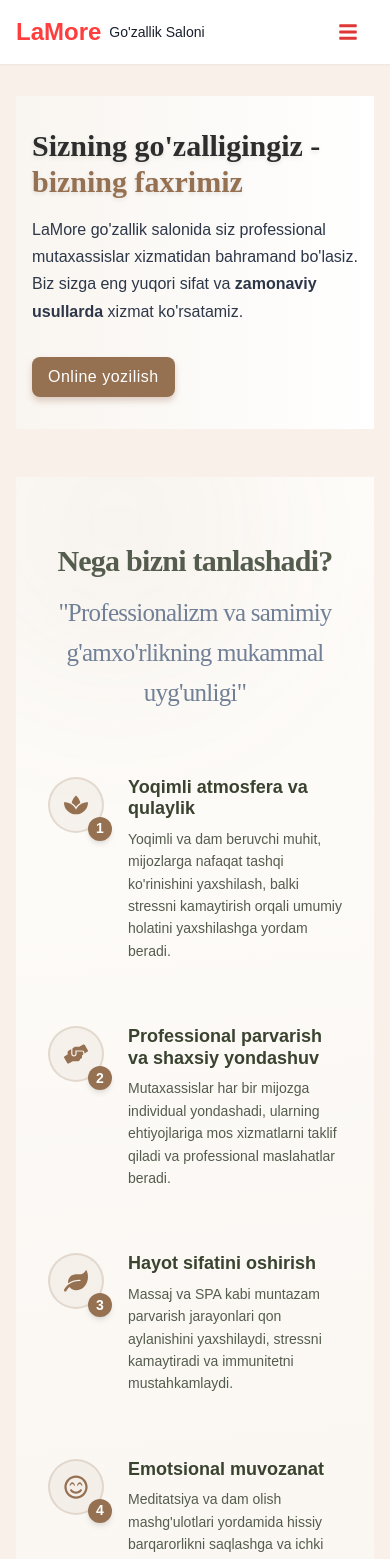
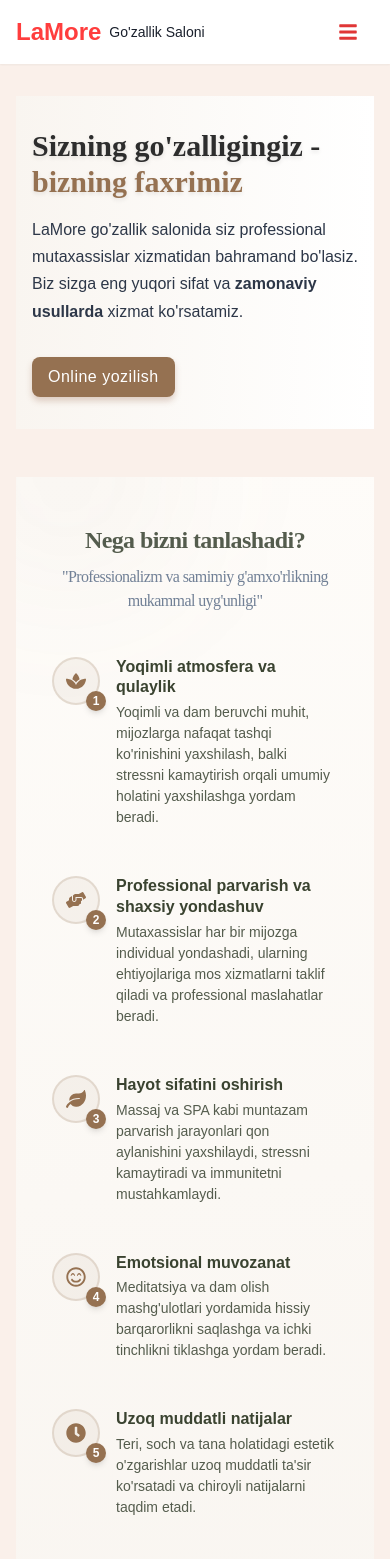
Before and after one commit to Samandarcodee/lamore-beauty, a React (Vite) app: page / in a window 390 px wide. Shown: the top 1559 px of the page. Built offline with nearby package versions, Linux system fonts and the light colour scheme.

Commit message:
Initial commit

```diff
--- a/src/components/WhyChooseUs.jsx
+++ b/src/components/WhyChooseUs.jsx
@@ -1,11 +1,11 @@
 import {
   Box, Grid, GridItem, Text, Heading, Circle, Stack,
-  useColorModeValue, keyframes
-} from '@chakra-ui/react'
+  useColorModeValue, keyframes, useBreakpointValue
+} from '@chakra-ui/react';
 import {
   FaSpa, FaHandsHelping, FaLeaf, FaRegSmileBeam,
   FaClock, FaHeart, FaRegLightbulb
-} from 'react-icons/fa'
+} from 'react-icons/fa';
 
 const reasons = [
   {
@@ -43,22 +43,23 @@
     title: "Stressni kamaytirish va psixo-emotsional tiklanish",
     description: "Qulay parvarish muhitida tashqi go'zallik va ichki xotirjamlik uyg'unlashadi, natijada umumiy farovonlik yaxshilanadi."
   }
-]
+];
 
 const fadeIn = keyframes`
   from { opacity: 0; transform: translateY(20px); }
   to { opacity: 1; transform: translateY(0); }
-`
+`;
 
 const WhyChooseUsModern = () => {
-  const accentColor = useColorModeValue('#957151', '#3A4330')
-  const animation = `${fadeIn} 0.8s ease forwards`
+  const accentColor = useColorModeValue('#957151', '#3A4330');
+  const animation = `${fadeIn} 0.8s ease forwards`;
+  const isMobile = useBreakpointValue({ base: true, md: false });
 
   return (
     <Box
       bg="linear-gradient(175deg, #FEFCF9 0%, #F8F4EF 100%)"
-      py={{ base: 16, md: 28 }}
-      px={{ base: 4, md: 6 }}
+      py={{ base: 12, md: 20, lg: 28 }}
+      px={{ base: 4, sm: 6, md: 8 }}
       position="relative"
       overflow="hidden"
     >
@@ -67,44 +68,50 @@
         position="absolute"
         top="-100px"
         left="-50px"
-        w="300px"
-        h="300px"
+        w={{ base: '200px', md: '300px' }}
+        h={{ base: '200px', md: '300px' }}
         bg={`${accentColor}10`}
         borderRadius="full"
         filter="blur(80px)"
       />
 
-      <Box maxW="7xl" mx="auto" position="relative">
+      <Box maxW="7xl" mx="auto" position="relative" px={{ base: 0, md: 4 }}>
         <Heading
           as="h2"
           textAlign="center"
-          mb={{ base: 12, md: 20 }}
+          mb={{ base: 8, sm: 12, md: 16, lg: 20 }}
           fontWeight="800"
-          fontSize={{ base: "3xl", md: "4xl", lg: "5xl" }}
+          fontSize={{ base: "2xl", sm: "3xl", md: "4xl", lg: "5xl" }}
           letterSpacing="tight"
           color="#545C4D"
           fontFamily="Playfair Display, serif"
+          px={{ base: 2, md: 0 }}
         >
           Nega bizni tanlashadi?
           <Text
             as="span"
             display="block"
-            fontSize='25px'
-            mt={{ base: 3, md: 4 }}
+            fontSize={{ base: 'md', sm: 'lg', md: 'xl', lg: '25px' }}
+            mt={{ base: 2, sm: 3, md: 4 }}
             color="gray.500"
             fontWeight="400"
             maxW="5xl"
             mx="auto"
-            lineHeight="10"
-            fontFamily="Mea Culpa, cursive "
+            lineHeight={{ base: '1.5', md: '1.7' }}
+            fontFamily="Mea Culpa, cursive"
           >
             "Professionalizm va samimiy g'amxo'rlikning mukammal uyg'unligi"
           </Text>
         </Heading>
 
         <Grid
-          templateColumns={{ base: "1fr", lg: "repeat(2, 1fr)" }}
-          gap={{ base: 8, md: 12, lg: 16 }}
+          templateColumns={{
+            base: "1fr",
+            md: "repeat(2, 1fr)",
+            lg: "repeat(2, 1fr)"
+          }}
+          gap={{ base: 6, sm: 8, md: 10, lg: 12 }}
+          px={{ base: 2, md: 0 }}
         >
           {reasons.map((reason, idx) => (
             <GridItem
@@ -123,9 +130,9 @@
             >
               <Stack
                 direction="row"
-                spacing={{ base: 6, md: 8 }}
+                spacing={{ base: 4, sm: 6, md: 8 }}
                 align="flex-start"
-                p={{ base: 4, md: 6 }}
+                p={{ base: 3, sm: 4, md: 5, lg: 6 }}
                 borderRadius="xl"
                 _hover={{
                   bg: `${accentColor}08`
@@ -133,24 +140,24 @@
               >
                 <Circle
                   className="icon-circle"
-                  size={{ base: "56px", md: "64px" }}
+                  size={{ base: "48px", sm: "56px", md: "60px", lg: "64px" }}
                   bg={`${accentColor}10`}
                   border={`2px solid ${accentColor}30`}
                   color={accentColor}
-                  fontSize="2xl"
+                  fontSize={{ base: "xl", md: "2xl" }}
                   fontWeight="bold"
                   position="relative"
                   transition="all 0.3s ease"
                 >
-                  <Box as={reason.icon} boxSize={{ base: 6, md: 7 }} />
+                  <Box as={reason.icon} boxSize={{ base: 5, sm: 6, md: 7 }} />
                   <Circle
-                    size={{ base: "24px", md: "28px" }}
+                    size={{ base: "20px", sm: "24px", md: "28px" }}
                     bg={accentColor}
                     color="white"
                     position="absolute"
-                    bottom={{ base: "-10px", md: "-12px" }}
-                    right={{ base: "-10px", md: "-12px" }}
-                    fontSize="sm"
+                    bottom={{ base: "-8px", sm: "-10px", md: "-12px" }}
+                    right={{ base: "-8px", sm: "-10px", md: "-12px" }}
+                    fontSize={{ base: "xs", sm: "sm" }}
                     boxShadow="md"
                     fontWeight="600"
                   >
@@ -161,17 +168,17 @@
                 <Box flex={1}>
                   <Text
                     fontWeight="700"
-                    fontSize={{ base: "lg", md: "xl", lg: "2xl" }}
-                    mb={{ base: 2, md: 3 }}
+                    fontSize={{ base: "md", sm: "lg", md: "xl", lg: "2xl" }}
+                    mb={{ base: 1, sm: 2, md: 3 }}
                     color="#3A4330"
-                    lineHeight="1.2"
+                    lineHeight={{ base: "1.3", md: "1.2" }}
                   >
                     {reason.title}
                   </Text>
                   <Text
-                    fontSize={{ base: "sm", md: "xl" }}
+                    fontSize={{ base: "sm", sm: "md", md: "lg", lg: "xl" }}
                     color="#545C4D"
-                    lineHeight={{ base: "1.6", md: "1.7" }}
+                    lineHeight={{ base: "1.5", md: "1.6", lg: "1.7" }}
                     pr={{ md: 4 }}
                   >
                     {reason.description}
@@ -183,7 +190,7 @@
         </Grid>
       </Box>
     </Box>
-  )
-}
+  );
+};
 
-export default WhyChooseUsModern
+export default WhyChooseUsModern;
```
